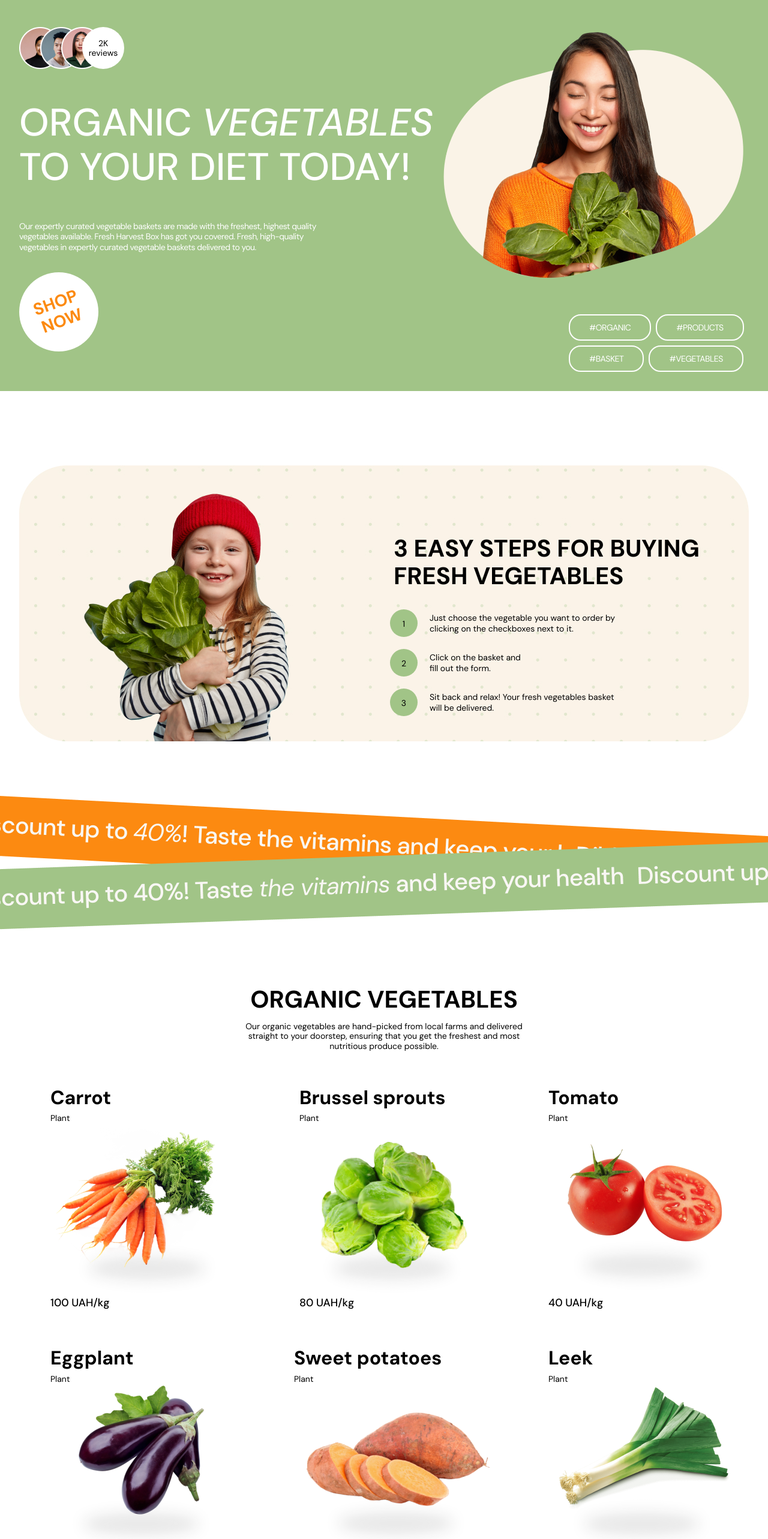
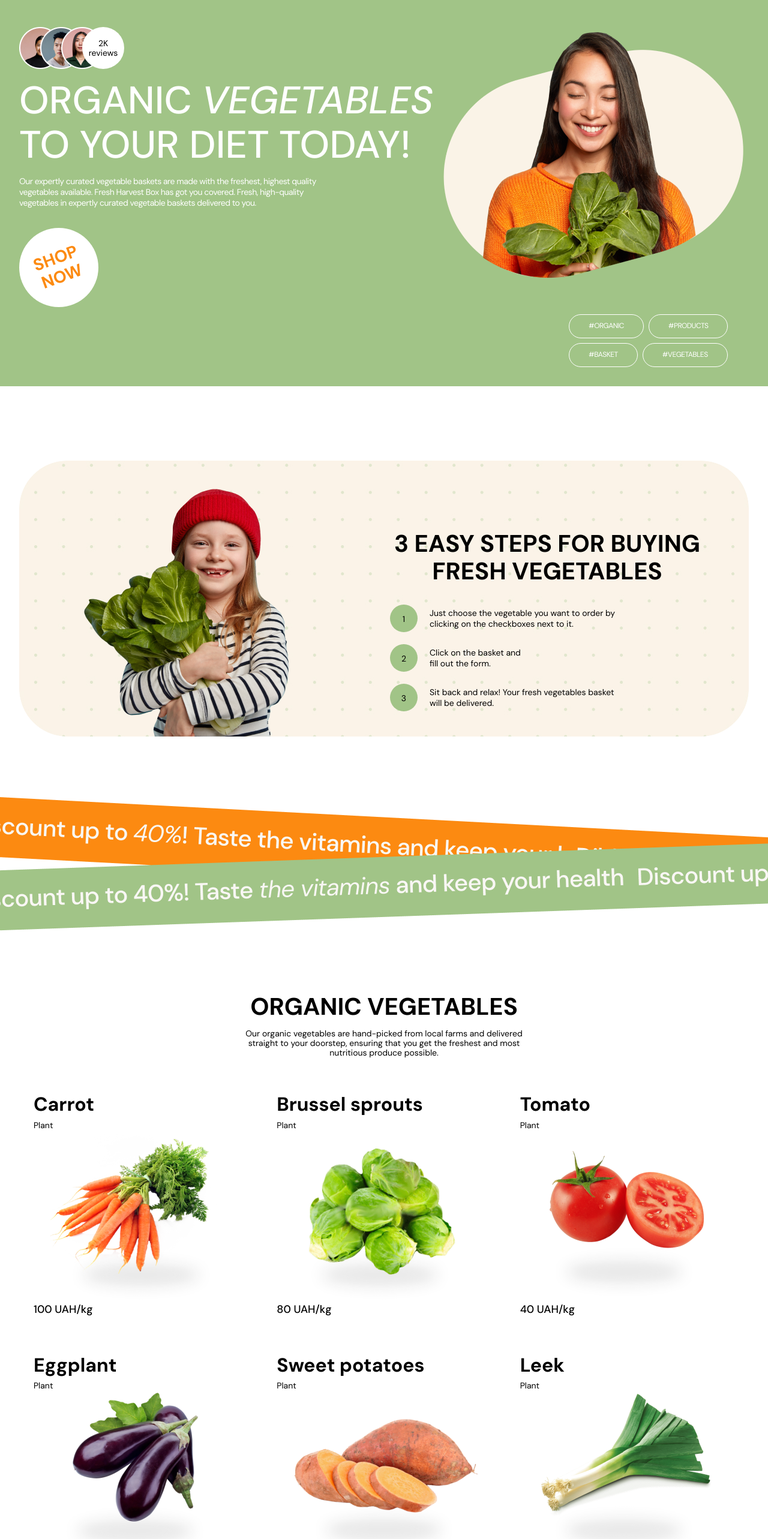
Before and after one commit to VtoryhinVV/veggieboost, a React (Vite) app: page / in a window 1280 px wide. Shown: the part 140-2706 px from the top of the page at 60% size. Built offline with nearby package versions, Linux system fonts and the light colour scheme.

Commit message:
upd adaptation

```diff
--- a/src/components/banner/banner.module.css
+++ b/src/components/banner/banner.module.css
@@ -1,9 +1,12 @@
 .banner {
   width: 100%;
   overflow: hidden;
-  padding: 90px 0;
+  padding: 80px 0;
   img {
     width: 100%;
     height: auto;
   }
+  @media screen and (min-width: 1280px) {
+    padding: 100px 0;
+  }
 }
--- a/src/components/burger/burger.module.css
+++ b/src/components/burger/burger.module.css
@@ -44,13 +44,17 @@
   z-index: 100;
   width: 100%;
   background: #77ac63;
-  padding: 50px 0;
+
   border-bottom-right-radius: 50px;
   border-bottom-left-radius: 50px;
   opacity: 0;
+  height: 0;
+  overflow: hidden;
   transition: all 0.3s ease;
 }
 
 .open .menu {
+  padding: 50px 0;
   opacity: 1;
+  height: auto;
 }
--- a/src/components/buttons/buttonHero.module.css
+++ b/src/components/buttons/buttonHero.module.css
@@ -1,15 +1,24 @@
 .button {
   display: inline-block;
-  border: 2px solid white;
+  border: 1px solid white;
   border-radius: 20px;
-  transition: background-color 500ms, color 500ms linear;
-  padding: 12px 32px;
+  padding: 8px 14px;
+  font-size: 10px;
+
   color: white;
   text-transform: uppercase;
   letter-spacing: -0.5px;
+  transition: background-color 500ms, color 500ms linear;
   &:hover,
   &:active {
     background-color: white;
     color: black;
   }
+  @media screen and (min-width: 768px) {
+    padding: 10px 20px;
+    font-size: 12px;
+  }
+  @media screen and (min-width: 1280px) {
+    padding: 12px 32px;
+  }
 }
--- a/src/components/easyStep/easyStep.jsx
+++ b/src/components/easyStep/easyStep.jsx
@@ -4,7 +4,8 @@ import css from "./easyStep.module.css";
 export default function EasyStep() {
   return (
     <section className={css.easyStep}>
-      <div className={clsx("container", css.easyStep___bg)}>
+      <div className="container">
+        <div className={css.easyStep___bg}>
           <div className={css.easyStep___contant}>
             <div className={css.easyStep___img}></div>
             <div className={css.easyStep___info}>
@@ -12,8 +13,8 @@ export default function EasyStep() {
               <ol>
                 <li>
                   <p>
-                  Just choose the vegetable you want to order by clicking on the
-                  checkboxes next to it.
+                    Just choose the vegetable you want to order by clicking on
+                    the checkboxes next to it.
                   </p>
                 </li>
                 <li>
@@ -32,6 +33,7 @@ export default function EasyStep() {
             </div>
           </div>
         </div>
+      </div>
     </section>
   );
 }
--- a/src/components/easyStep/easyStep.module.css
+++ b/src/components/easyStep/easyStep.module.css
@@ -4,47 +4,46 @@
   background-image: url("/img/blocks.jpg"), url("/img/BGesySteps.png");
   background-repeat: no-repeat;
   background-position: center;
-  object-fit: fill;
+  background-size: cover;
+  /* object-fit: fill; */
 }
 
 .easyStep___contant {
   display: flex;
-  padding: 40px 80px 0;
-  gap: 110px;
-  ol {
-    list-style-type: none;
-    display: flex;
-    flex-direction: column;
-    gap: 20px;
-    margin: 0;
+  flex-direction: column-reverse;
+  padding: 40px 40px 0;
+  gap: 20px;
+
+  @media screen and (min-width: 768px) {
+    padding: 40px 40px 0 0;
+    flex-direction: row;
+    gap: 40px;
   }
-
-  ol li {
-    counter-increment: item;
-    padding-left: 20px;
-    position: relative;
-  }
-
-  ol li::before {
-    content: counter(item);
-    box-sizing: border-box;
-
-    width: 46px;
-    height: 46px;
-    padding-top: 15px;
-
-    text-align: center;
-    background-color: #a1c487;
-    border-radius: 50%;
-    position: absolute;
-    left: -46px;
+  @media screen and (min-width: 1280px) {
+    padding: 40px 80px 0;
+    gap: 110px;
   }
 }
 
 .easyStep___img {
-  background-image: url("/img/imgGirlEasySteps.png");
-  width: 434px;
-  height: 420px;
+  /* display: none; */
+  width: 258px;
+  height: 250px;
+  margin: 0 auto;
+  background: center url("/img/smallGirlEasySteps.png");
+
+  background-size: contain;
+  background-repeat: no-repeat;
+  @media screen and (min-width: 768px) {
+    width: 350px;
+    height: 446px;
+    background: url("/img/mediumGirlEasySteps.png");
+  }
+  @media screen and (min-width: 1280px) {
+    width: 434px;
+    height: 420px;
+    background: url("/img/imgGirlEasySteps.png");
+  }
 }
 
 .easyStep___info {
@@ -53,13 +52,32 @@
   justify-content: center;
 
   h2 {
-    font-size: 40px;
-    max-width: 512px;
+    text-align: center;
+    font-size: 24px;
+
     text-transform: uppercase;
+    @media screen and (min-width: 768px) {
+      font-size: 28px;
+      max-width: 274px;
+    }
+    @media screen and (min-width: 1280px) {
+      font-size: 40px;
+      max-width: 512px;
+    }
   }
 
   ol {
-    max-width: 380px;
+    list-style-type: none;
+    display: flex;
+    flex-direction: column;
+    gap: 20px;
+    margin: 0;
+    @media screen and (min-width: 768px) {
+      max-width: 275px;
+    }
+    @media screen and (min-width: 1280px) {
+      max-width: 380px;
+    }
   }
 
   li {
@@ -67,7 +85,23 @@
     height: 46px;
     display: flex;
     align-items: center;
+    counter-increment: item;
+    padding-left: 20px;
+    position: relative;
+    &::before {
+      content: counter(item);
+      box-sizing: border-box;
 
+      width: 46px;
+      height: 46px;
+      padding-top: 15px;
+
+      text-align: center;
+      background-color: #a1c487;
+      border-radius: 50%;
+      position: absolute;
+      left: -46px;
+    }
     p {
       margin: 0;
     }
--- a/src/components/hero/hero.module.css
+++ b/src/components/hero/hero.module.css
@@ -3,12 +3,20 @@
   margin-bottom: 124px;
 }
 .hero {
-  padding-top: 132px;
+  padding-top: 32px;
   padding-bottom: 32px;
-  display: flex;
+  @media screen and (min-width: 768px) {
+    padding-top: 64px;
+  }
+  @media screen and (min-width: 1280px) {
+    padding-top: 132px;
+    display: flex;
+  }
 }
 .hero___info {
-  width: 60%;
+  @media screen and (min-width: 1280px) {
+    width: 60%;
+  }
 }
 .hero___reviewsImgs {
   display: flex;
@@ -39,11 +47,18 @@
 }
 
 .hero___titel {
-  font-size: 64px;
+  font-size: 40px;
   color: white;
   font-weight: 500;
   text-transform: uppercase;
-  & span {
+  margin: 16px 0;
+  @media screen and (min-width: 768px) {
+    font-size: 54px;
+  }
+  @media screen and (min-width: 1280px) {
+    font-size: 64px;
+  }
+  span {
     font-style: italic;
   }
 }
@@ -57,24 +72,38 @@
 }
 
 .hero___img {
-  width: 517px;
-  height: 429px;
+  display: none;
   background: center no-repeat url("/img/hero.png");
-  margin-bottom: 50px;
+  background-size: contain;
+  margin: 0 auto 8px;
+  @media screen and (min-width: 320px) {
+    display: block;
+    width: 303px;
+    height: 236px;
+  }
+  @media screen and (min-width: 768px) {
+    width: 488px;
+    height: 393px;
+  }
+  @media screen and (min-width: 1280px) {
+    width: 517px;
+    height: 429px;
+    margin-bottom: 50px;
+  }
 }
 
 .hero___shopNow {
-  width: 132px;
-  height: 132px;
+  width: 68px;
+  height: 68px;
   background-color: white;
   border-radius: 100%;
   color: #fc8a11;
   display: flex;
   align-items: center;
-  & p {
+  p {
     text-align: center;
     text-transform: uppercase;
-    font-size: 28px;
+    font-size: 16px;
     font-weight: 700;
     margin: 0;
     transform: rotate(-20deg);
@@ -84,12 +113,33 @@
   &:focus p {
     transform: rotate(0);
   }
+  @media screen and (min-width: 768px) {
+    width: 114px;
+    height: 114px;
+    p {
+      font-size: 24px;
+    }
+  }
+  @media screen and (min-width: 1280px) {
+    width: 132px;
+    height: 132px;
+    p {
+      font-size: 28px;
+    }
+  }
 }
 
 .hero___btnInfo {
   display: flex;
   flex-wrap: wrap;
-  gap: 8px;
-  max-width: 300px;
+  gap: 4px;
+  max-width: 169px;
   margin-left: auto;
+  @media screen and (min-width: 768px) {
+    max-width: 220px;
+    gap: 8px;
+  }
+  @media screen and (min-width: 1280px) {
+    max-width: 300px;
+  }
 }
--- a/src/components/productList/productList.module.css
+++ b/src/components/productList/productList.module.css
@@ -10,10 +10,12 @@
     margin: 0 0 14px;
   }
   p {
-    width: 40%;
     margin: 0 auto;
     text-align: center;
     font-style: 18px;
+    @media screen and (min-width: 1280px) {
+      width: 40%;
+    }
   }
 }
 
@@ -21,11 +23,24 @@
   display: flex;
   flex-wrap: wrap;
   justify-content: space-between;
-  row-gap: 24px;
+  padding: 0;
+  row-gap: 20px;
+  justify-content: space-around;
+  @media screen and (min-width: 1280px) {
+    row-gap: 24px;
+  }
   li {
+    width: 100%;
+    max-width: 400px;
     list-style: none;
     border-radius: 20px;
     transition: background-color 200ms linear;
+    @media screen and (min-width: 768px) {
+      width: calc(100% / 2 - 20px);
+    }
+    @media screen and (min-width: 1280px) {
+      width: calc(100% / 3 - 24px);
+    }
     &:hover {
       background-color: #eaf7e5;
     }
@@ -33,8 +48,8 @@
 }
 
 .productList___orderBtn {
-  width: 114px;
-  height: 114px;
+  width: 80px;
+  height: 80px;
   background-color: orangered;
   border-radius: 100%;
   border: none;
@@ -67,4 +82,8 @@
   &:focus p {
     transform: rotate(0);
   }
+  @media screen and (min-width: 768px) {
+    width: 114px;
+    height: 114px;
+  }
 }
--- a/src/components/productСard/productCard.module.css
+++ b/src/components/productСard/productCard.module.css
@@ -11,6 +11,10 @@
   img {
     display: block;
     margin: 0 auto;
+
+    @media screen and (max-width: 450px) {
+      width: 100%;
+    }
   }
 }
 
```
Also changed, not shown: public/img/mediumGirlEasySteps.png (added), public/img/smallGirlEasySteps.png (added). Lines whose indentation alone changed are shown as unchanged.
